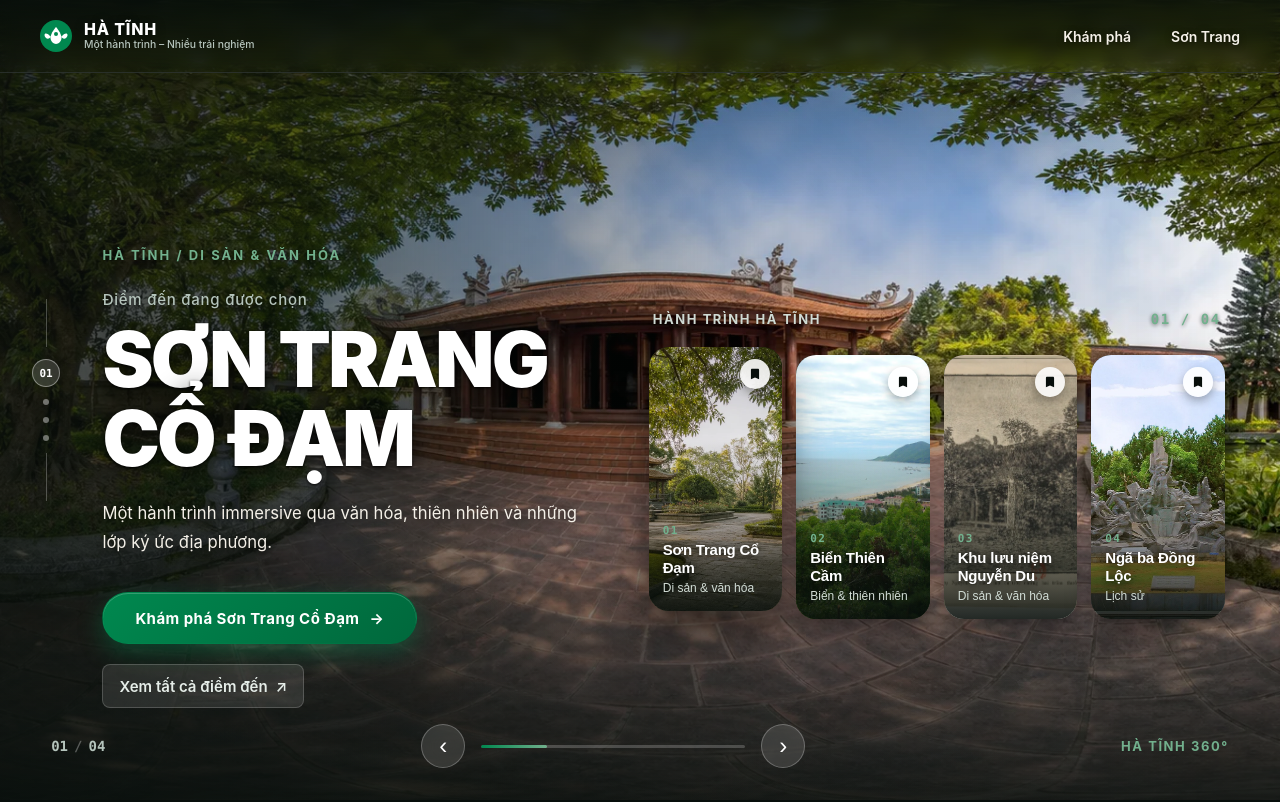
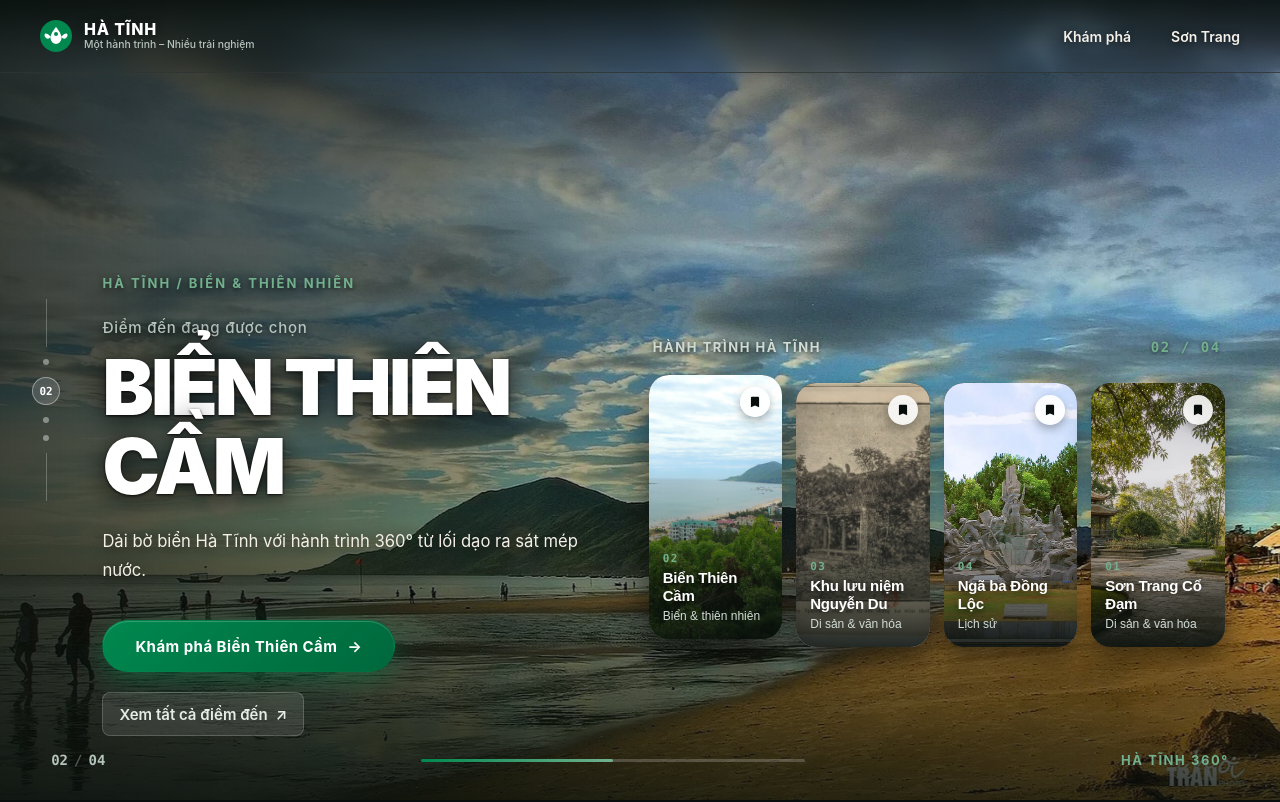
Before and after one commit to longdevlife/hatinh-immersive, a React (Vite) app in the folder apps/web/: page / in a window 1280 px wide. Shown: the top 802 px of the page. Built offline with nearby package versions, Linux system fonts and the light colour scheme.

Commit message:
fix(web): make home deck auto-rotate

```diff
--- a/apps/web/src/app/styles/home.css
+++ b/apps/web/src/app/styles/home.css
@@ -701,39 +701,6 @@ body:has(.home-cinematic) .site-shell-header__mobile-toggle {
   box-sizing: border-box;
 }
 
-.home-cinematic__arrow {
-  display: inline-flex;
-  align-items: center;
-  justify-content: center;
-  min-width: 44px;
-  min-height: 44px;
-  width: 44px;
-  height: 44px;
-  border-radius: 50%;
-  background: rgba(255, 255, 255, 0.12);
-  backdrop-filter: blur(16px);
-  -webkit-backdrop-filter: blur(16px);
-  border: 1px solid rgba(255, 255, 255, 0.25);
-  color: #ffffff;
-  font-size: 1.5rem;
-  line-height: 1;
-  cursor: pointer;
-  transition: all 0.25s ease;
-  flex-shrink: 0;
-}
-
-.home-cinematic__arrow:hover {
-  background: #00884f;
-  border-color: #00884f;
-  transform: scale(1.08);
-  box-shadow: 0 6px 18px rgba(0, 136, 79, 0.4);
-}
-
-.home-cinematic__arrow:focus-visible {
-  outline: 2px solid #72b08d;
-  outline-offset: 3px;
-}
-
 .home-cinematic__progress-track {
   flex: 1;
   min-width: 0;
@@ -1103,7 +1070,6 @@ body:has(.home-cinematic) .site-shell-header__mobile-toggle {
   .home-cinematic__editorial-card,
   .home-cinematic__editorial-card img,
   .home-cinematic__button,
-  .home-cinematic__arrow,
   .home-cinematic__progress-value {
     transition: none !important;
     transform: none !important;
--- a/apps/web/src/modules/home/ui/CinematicHome.tsx
+++ b/apps/web/src/modules/home/ui/CinematicHome.tsx
@@ -94,10 +94,6 @@ export function CinematicHome({ destinations, exploreHref = '/explore' }: Cinema
         aria-label="Điểm đến nổi bật Hà Tĩnh"
         data-testid="home-cinematic-hero"
         data-active-slug={activeDestination.slug}
-        onMouseEnter={handleMouseEnter}
-        onMouseLeave={handleMouseLeave}
-        onFocusCapture={handleFocusCapture}
-        onBlurCapture={handleBlurCapture}
       >
         {/* Full-bleed photography background layers */}
         <div className="home-cinematic__backdrop" aria-hidden="true">
@@ -169,7 +165,13 @@ export function CinematicHome({ destinations, exploreHref = '/explore' }: Cinema
             </div>
           </div>
 
-          <div className="home-cinematic__rail-wrap">
+          <div
+            className="home-cinematic__rail-wrap"
+            onMouseEnter={handleMouseEnter}
+            onMouseLeave={handleMouseLeave}
+            onFocusCapture={handleFocusCapture}
+            onBlurCapture={handleBlurCapture}
+          >
             <div className="home-cinematic__rail-header">
               <span>Hành trình Hà Tĩnh</span>
               <span className="home-cinematic__rail-count">
@@ -233,7 +235,7 @@ export function CinematicHome({ destinations, exploreHref = '/explore' }: Cinema
           </div>
         </div>
 
-        {/* Bottom bar with Prev/Next buttons and progress track */}
+        {/* Bottom bar with passive index indicator and progress track */}
         <div className="home-cinematic__bottom-bar">
           <div className="home-cinematic__bottom-index" aria-hidden="true">
             <span>{String(carousel.activeIndex + 1).padStart(2, '0')}</span>
@@ -246,14 +248,6 @@ export function CinematicHome({ destinations, exploreHref = '/explore' }: Cinema
             role="group"
             aria-label={`${carousel.activeIndex + 1} / ${destinations.length}`}
           >
-            <button
-              className="home-cinematic__arrow"
-              type="button"
-              aria-label="Điểm đến trước"
-              onClick={carousel.previous}
-            >
-              <span aria-hidden="true">‹</span>
-            </button>
             <div
               className="home-cinematic__progress-track"
               role="progressbar"
@@ -268,14 +262,6 @@ export function CinematicHome({ destinations, exploreHref = '/explore' }: Cinema
                 style={{ width: `${((carousel.activeIndex + 1) / destinations.length) * 100}%` }}
               />
             </div>
-            <button
-              className="home-cinematic__arrow"
-              type="button"
-              aria-label="Điểm đến tiếp theo"
-              onClick={carousel.next}
-            >
-              <span aria-hidden="true">›</span>
-            </button>
           </div>
 
           <div className="home-cinematic__bottom-brand" aria-hidden="true">
```
Also changed, not shown: 2 other files (tests, documents, lock files or other folders).
